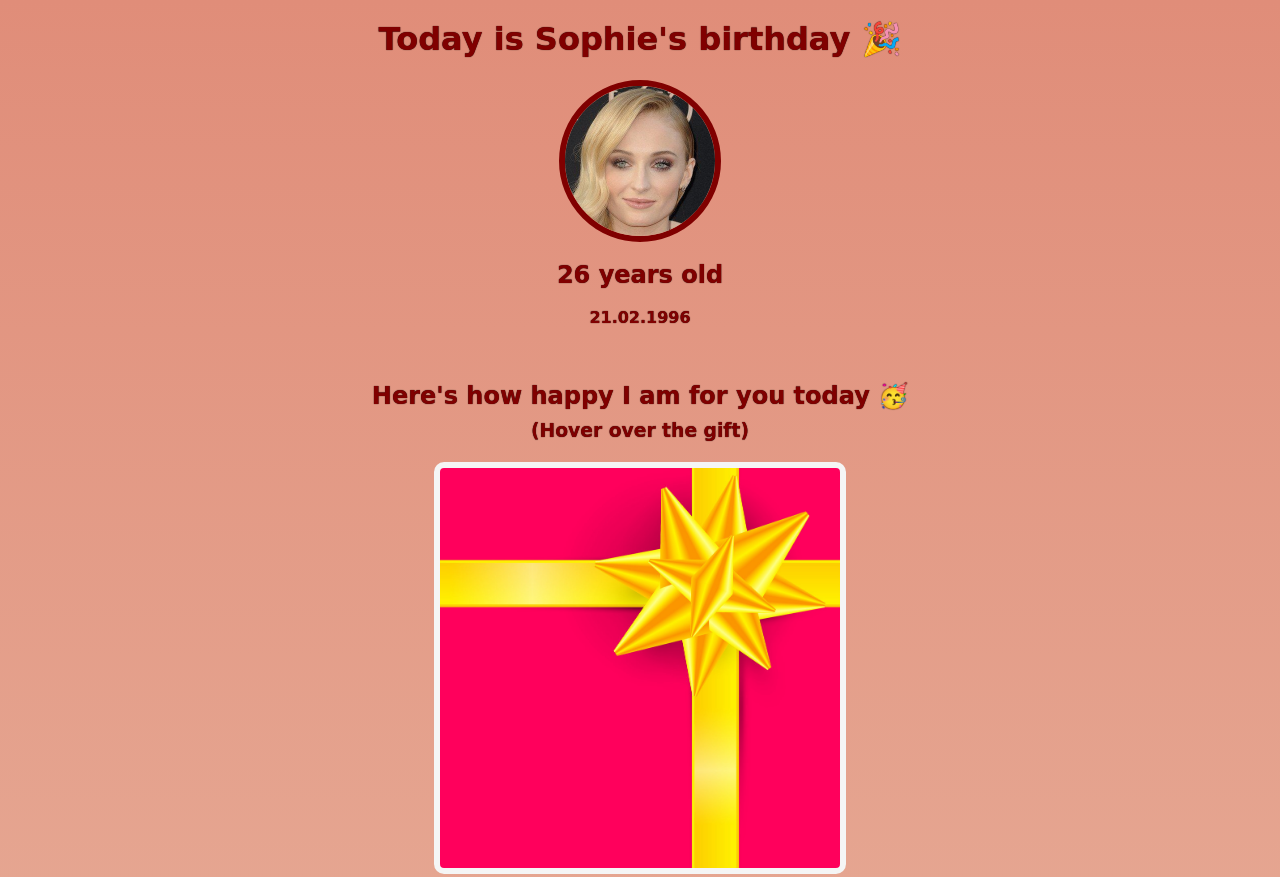
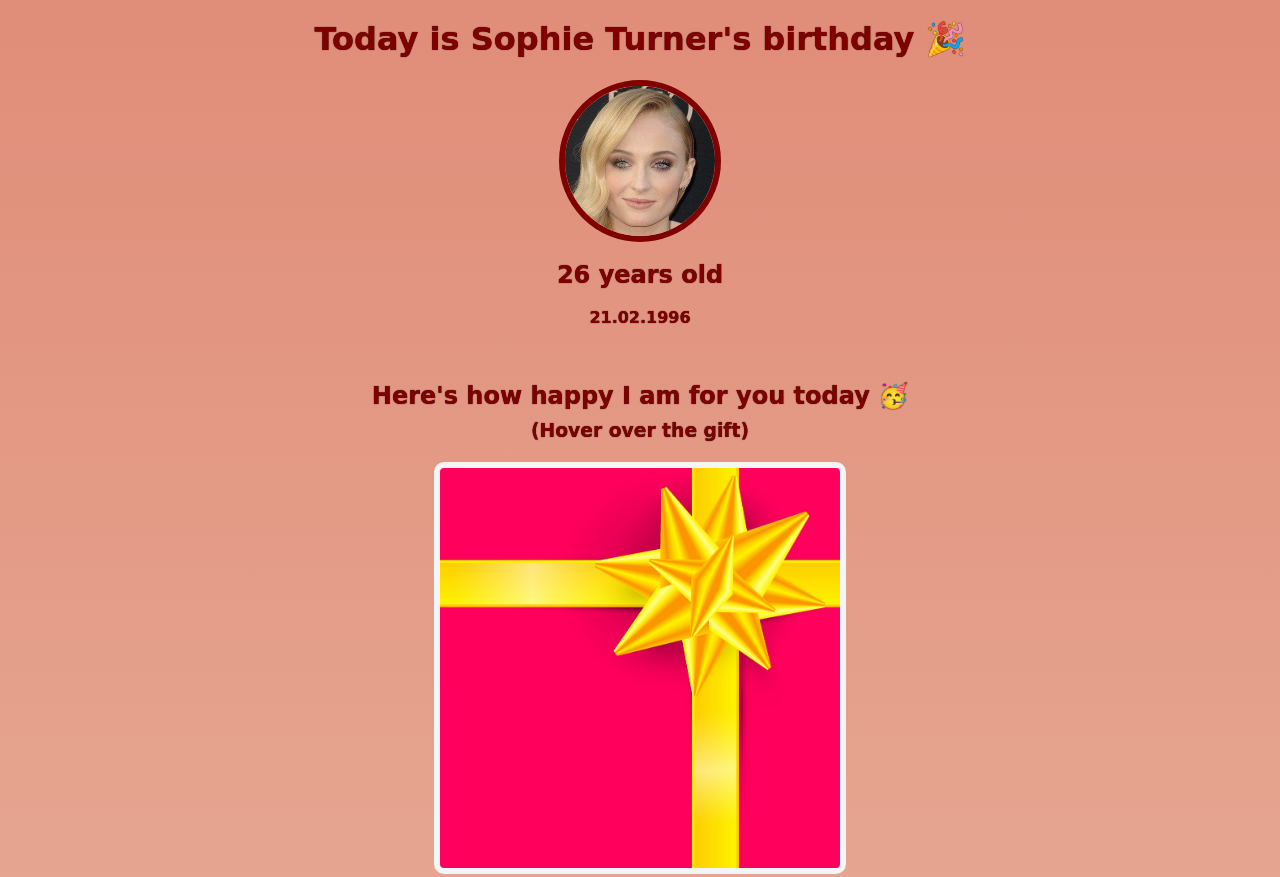
Before and after one commit to tanc98/bday-site, a website built with Vite: page index.html in a window 1280 px wide. Shown: the top 877 px of the page. Built offline with nearby package versions, Linux system fonts and the light colour scheme; a web font is replaced by a local one.

Commit message:
Change name to full name

```diff
--- a/index.html
+++ b/index.html
@@ -7,7 +7,7 @@
     </head>
     <body>
         <div id="header">
-            <h1>Today is Sophie's birthday 🎉</h1>
+            <h1>Today is Sophie Turner's birthday 🎉</h1>
             <img id="bff-img" src="images/sophie.jpg">
             <h2 id="bday-age">26 years old</h2>
             <h4 id="bday-date">21.02.1996</h4>
```
